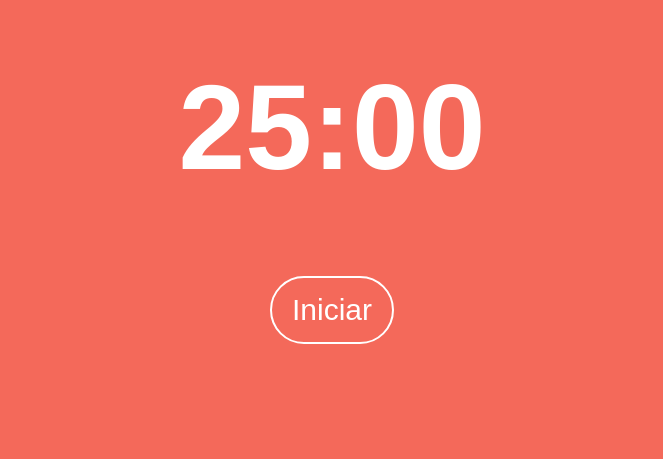
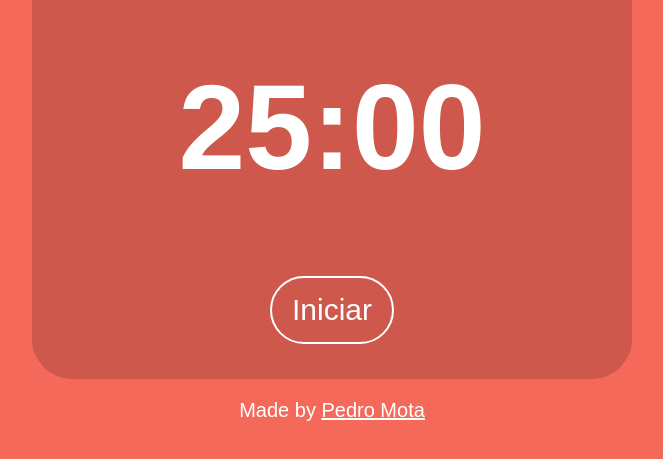
Before and after one commit to mota-pedro/pomodoro-website, a plain HTML site: page index.html in a window 1280 px wide. Shown: the part 161-620 px from the top of the page, without its empty margins (308-971 px from the left). Drawn offline with Linux system fonts and the light colour scheme.

Commit message:
style: frame e url do autor

```diff
--- a/css/pomodoro.css
+++ b/css/pomodoro.css
@@ -3,6 +3,14 @@ body {
     color: white;
     font-family: sans-serif;
     text-align: center;
+}
+
+.frame {
+    margin: auto;
+    width: 600px;
+    height: 500px;
+    border-radius: 40px;
+    background-color: rgb(205, 88, 75);
 }
 
 .title-box {
@@ -37,3 +45,12 @@ img {
     border-style: solid;
     border-radius: 40px;
 }
+
+footer {
+    padding: 20px;
+    font-size: 20px;
+}
+
+.profile-url {
+    color: white;
+}
--- a/index.html
+++ b/index.html
@@ -9,6 +9,7 @@
     <audio id="alarm-sound" src="assets/audio/alarm_sound.mp3"></audio>
 </head>
 <body>
+    <div class="frame" id="frame">
         <div class="title-box">
             <img src="assets/images/tomato.svg" alt="logo-svg">
             <h1>
@@ -25,6 +26,11 @@
                 </button>
             </div>
         </div>
+    </div>
+
+    <footer>
+        Made by <a class="profile-url" href="https://github.com/mota-pedro">Pedro Mota</a>
+    </footer>
 
     <script src="script/pomodoro.js"></script>
 </body>
--- a/script/pomodoro.js
+++ b/script/pomodoro.js
@@ -61,7 +61,9 @@ function startRest() {
     seconds = 0;
     restMode = true;
     document.body.style.backgroundColor = "rgb(72, 209, 204)";
+    document.getElementById("frame").style.backgroundColor = "rgb(64, 167, 164)";
     document.body.style.transition = "all 1s"
+    document.getElementById("frame").style.transition = "all 1s"
 }
 
 function stopRest() {
@@ -69,6 +71,7 @@ function stopRest() {
     seconds = 0;
     restMode = false;
     document.body.style.backgroundColor = "";
+    document.getElementById("frame").style.backgroundColor = "";
 }
 
 function formatTime(minutes, seconds) {
```
Lines whose indentation alone changed are shown as unchanged.
